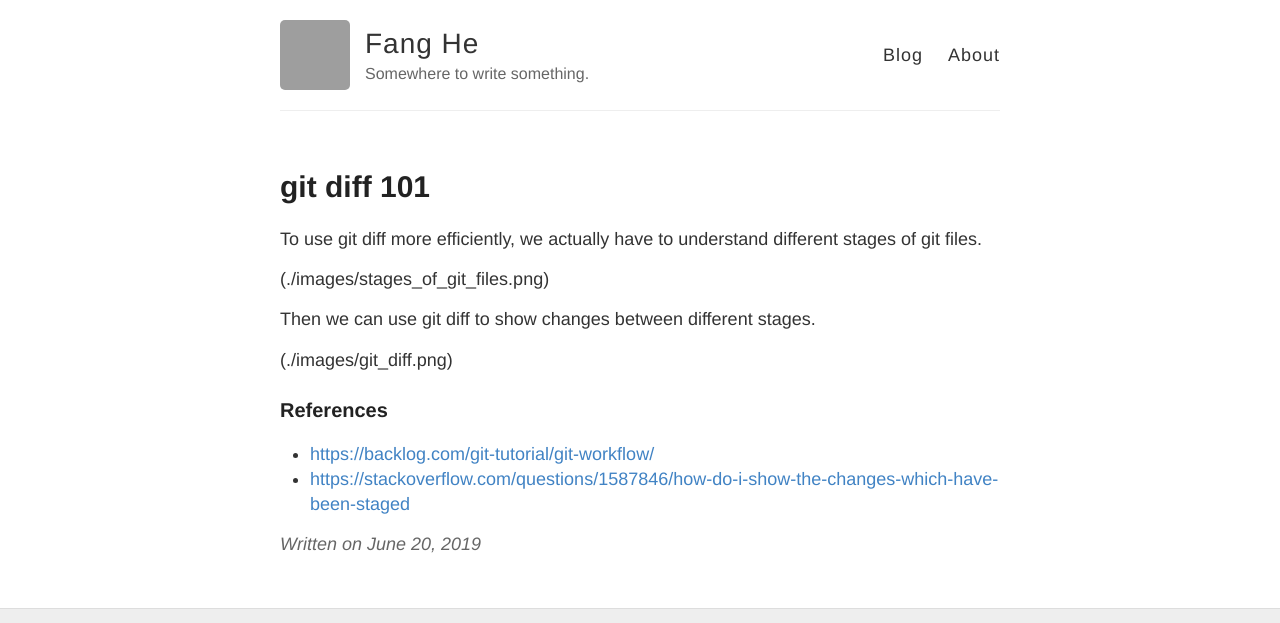
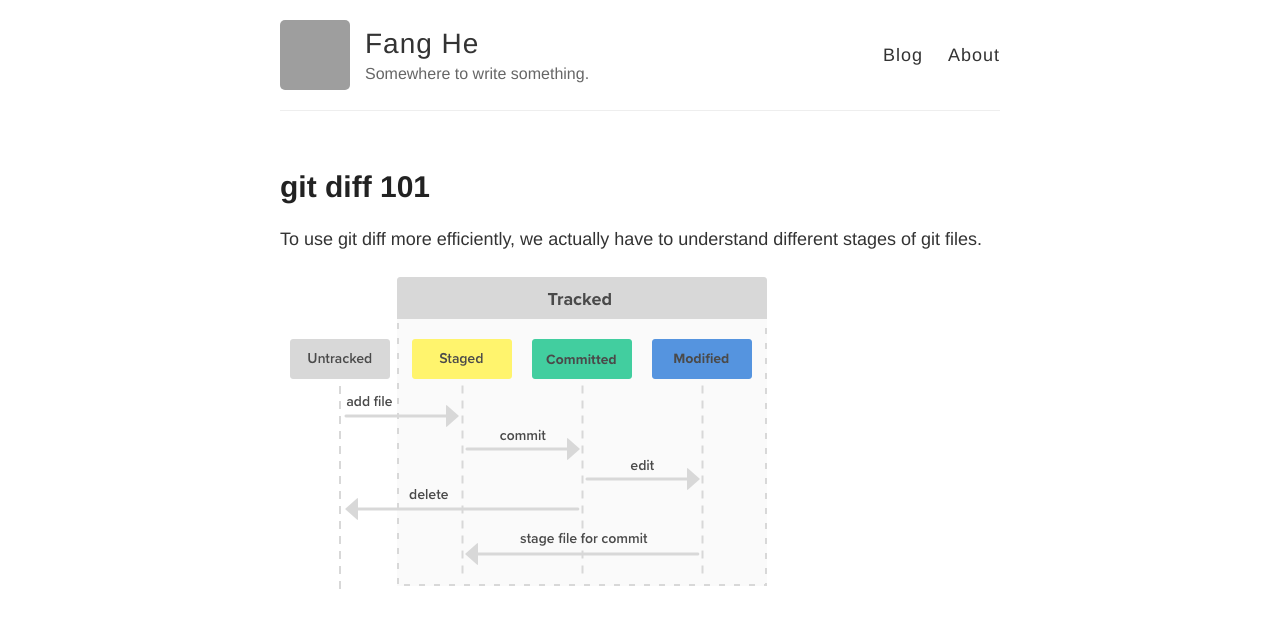
Before and after one commit to h3fang/h3fang.github.io, a Jekyll site: the page built from _posts/2019-6-20-git_diff.md, in a window 1280 px wide. Shown: the top 623 px of the page. Built offline with Jekyll 4.4.1, drawn with Linux system fonts in a browser that asks for light colours; grey boxes are pictures that could not be loaded.

Commit message:
revert back image path changes

```diff
--- a/_posts/2019-6-20-git_diff.md
+++ b/_posts/2019-6-20-git_diff.md
@@ -5,11 +5,11 @@ title: git diff 101
 
 To use git diff more efficiently, we actually have to understand different stages of git files.
 
-(./images/stages_of_git_files.png)
+![_config.yml]({{ site.baseurl }}/images/stages_of_git_files.png)
 
 Then we can use git diff to show changes between different stages.
 
-(./images/git_diff.png)
+![_config.yml]({{ site.baseurl }}/images/git_diff.png)
 
 ### References
 
```
